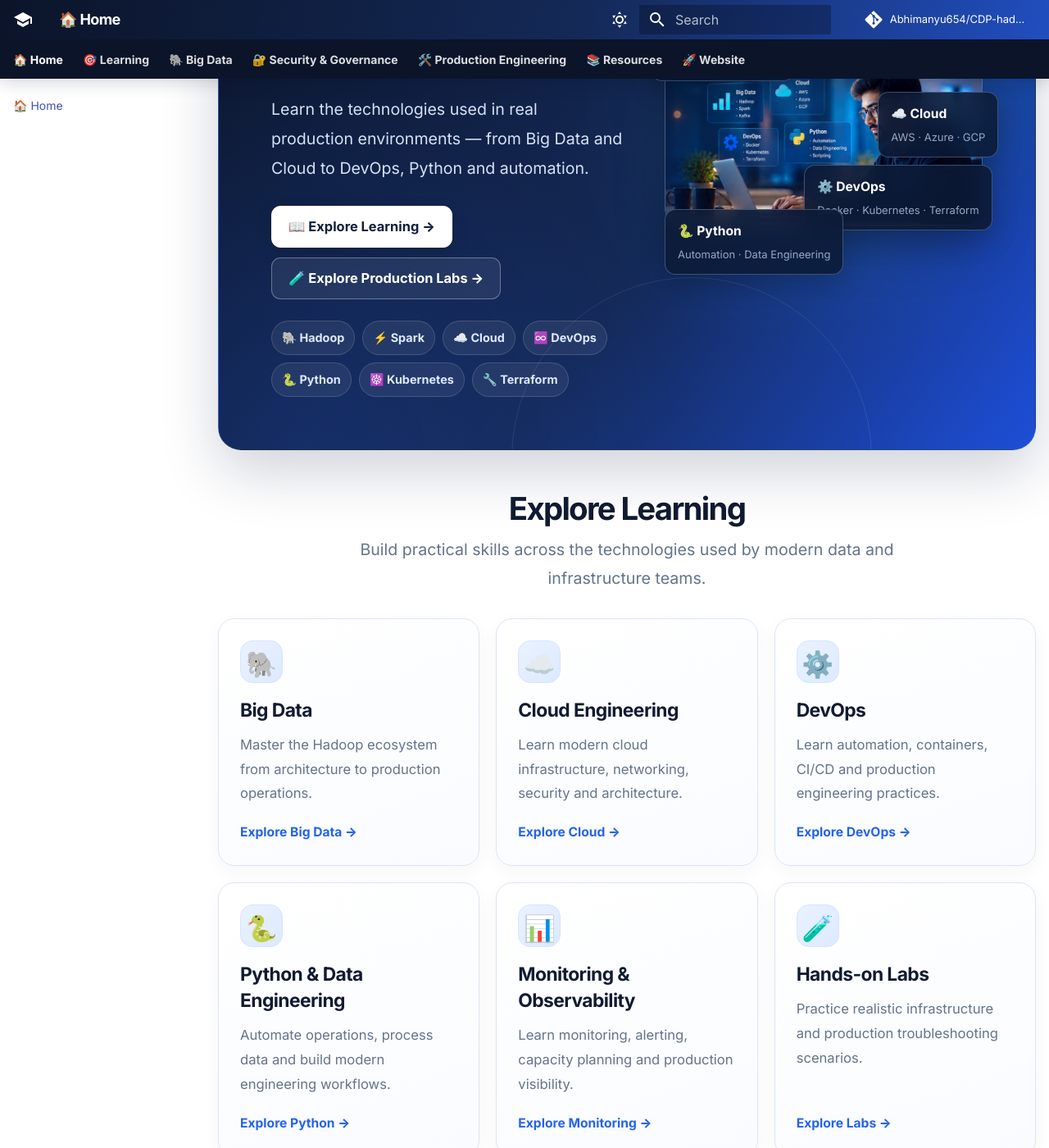
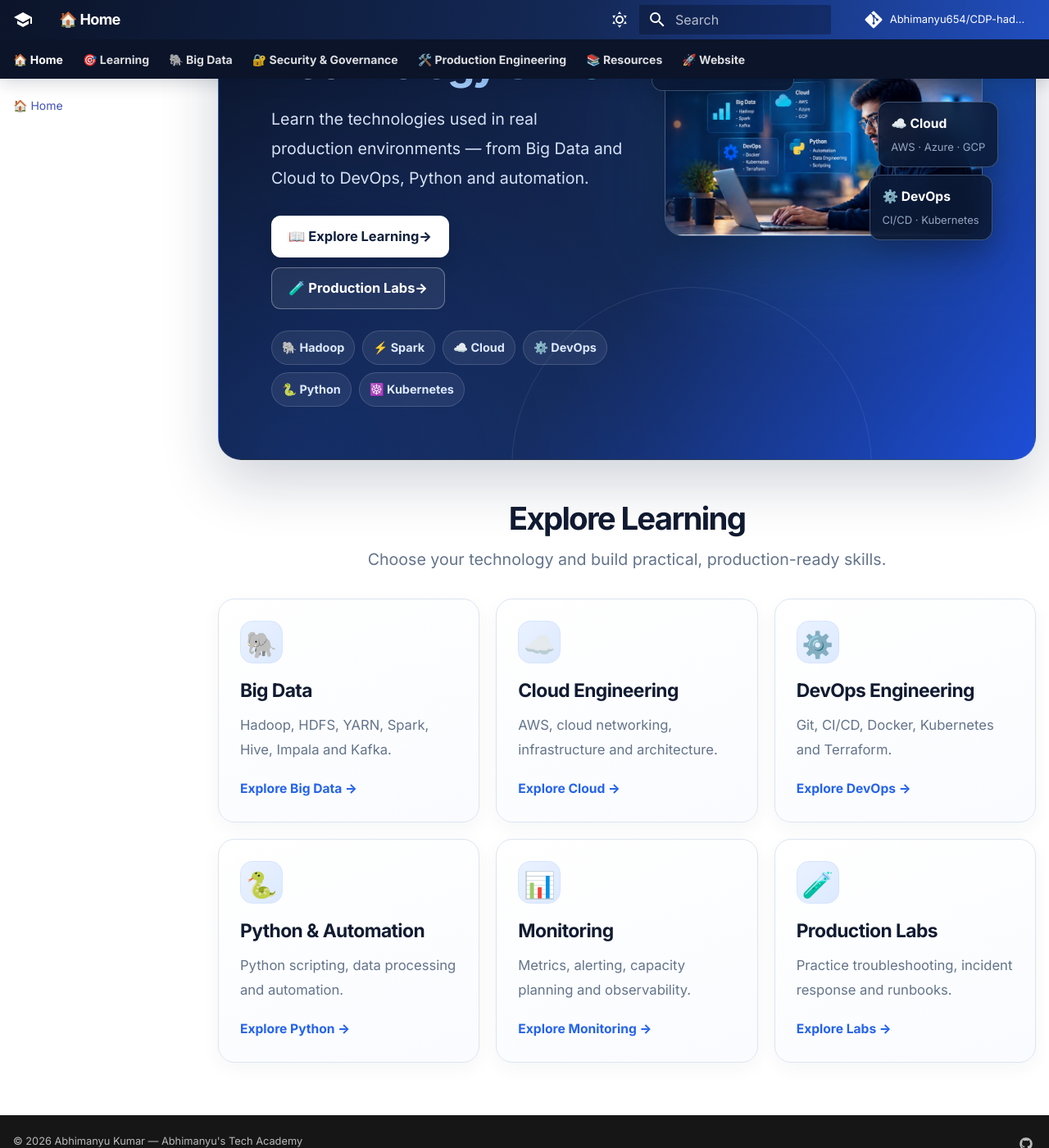
Before and after one commit to Abhimanyu654/CDP-hadoop-bigdata-training, an MkDocs documentation site: the page built from docs/index.md, in a window 1280 px wide and 1400 px high, scrolled down 364 px. Shown: the whole window at 82% size. Built offline with MkDocs 1.6.1 and Material for MkDocs 9.7.7, drawn with Linux system fonts in a browser that asks for light colours; comment, search, counter and statistics services are not loaded; some of the changed text lies outside the part shown.

Commit message:
Update index.md

```diff
--- a/docs/index.md
+++ b/docs/index.md
@@ -4,226 +4,131 @@ hide:
   - path
 ---
 
-<div class="academy-hero">
+<div class="academy-home">
 
-  <div class="academy-hero-content">
+  <section class="academy-hero">
 
-    <div class="academy-eyebrow">
-      ABHIMANYU'S TECH ACADEMY
+    <div class="academy-hero-content">
+
+      <div class="academy-eyebrow">
+        ABHIMANYU'S TECH ACADEMY
+      </div>
+
+      <h1>
+        Master Real-World<br>
+        <span>Technology Skills</span>
+      </h1>
+
+      <p class="academy-hero-description">
+        Learn the technologies used in real production environments —
+        from Big Data and Cloud to DevOps, Python and automation.
+      </p>
+
+      <div class="academy-buttons">
+        <a href="00-learning-roadmap/" class="academy-button">
+          📖 Explore Learning <span>→</span>
+        </a>
+
+        <a href="14-production-troubleshooting/" class="academy-button academy-button-outline">
+          🧪 Production Labs <span>→</span>
+        </a>
+      </div>
+
+      <div class="academy-tech-pills">
+        <span>🐘 Hadoop</span>
+        <span>⚡ Spark</span>
+        <span>☁️ Cloud</span>
+        <span>⚙️ DevOps</span>
+        <span>🐍 Python</span>
+        <span>☸️ Kubernetes</span>
+      </div>
+
     </div>
 
-    <h1>
-      Master Real-World<br>
-      <span>Technology Skills</span>
-    </h1>
+    <div class="academy-hero-visual">
 
-    <p class="academy-hero-description">
-      Learn the technologies used in real production environments —
-      from Big Data and Cloud to DevOps, Python and automation.
-    </p>
+      <div class="academy-image-glow"></div>
 
-    <div class="academy-buttons">
-      <a href="00-learning-roadmap/" class="academy-button">
-        📖 Explore Learning →
+      <img
+        src="images/academy-hero-image.png"
+        alt="Professional technology engineering and learning"
+        class="academy-engineer-image"
+      />
+
+      <div class="tech-float tech-bigdata">
+        <strong>📊 Big Data</strong>
+        <small>Hadoop · Spark · Kafka</small>
+      </div>
+
+      <div class="tech-float tech-cloud">
+        <strong>☁️ Cloud</strong>
+        <small>AWS · Azure · GCP</small>
+      </div>
+
+      <div class="tech-float tech-devops">
+        <strong>⚙️ DevOps</strong>
+        <small>CI/CD · Kubernetes</small>
+      </div>
+
+    </div>
+
+  </section>
+
+  <section class="academy-section">
+
+    <div class="academy-section-heading">
+      <h2>Explore Learning</h2>
+      <p>
+        Choose your technology and build practical, production-ready skills.
+      </p>
+    </div>
+
+    <div class="academy-course-grid">
+
+      <a href="01-hdfs/" class="academy-course-card">
+        <div class="academy-card-icon">🐘</div>
+        <h3>Big Data</h3>
+        <p>Hadoop, HDFS, YARN, Spark, Hive, Impala and Kafka.</p>
+        <span class="academy-card-link">Explore Big Data →</span>
       </a>
 
-      <a href="14-production-troubleshooting/" class="academy-button academy-button-outline">
-        🧪 Explore Production Labs →
+      <a href="00-learning-roadmap/" class="academy-course-card">
+        <div class="academy-card-icon">☁️</div>
+        <h3>Cloud Engineering</h3>
+        <p>AWS, cloud networking, infrastructure and architecture.</p>
+        <span class="academy-card-link">Explore Cloud →</span>
       </a>
+
+      <a href="00-learning-roadmap/" class="academy-course-card">
+        <div class="academy-card-icon">⚙️</div>
+        <h3>DevOps Engineering</h3>
+        <p>Git, CI/CD, Docker, Kubernetes and Terraform.</p>
+        <span class="academy-card-link">Explore DevOps →</span>
+      </a>
+
+      <a href="00-learning-roadmap/" class="academy-course-card">
+        <div class="academy-card-icon">🐍</div>
+        <h3>Python & Automation</h3>
+        <p>Python scripting, data processing and automation.</p>
+        <span class="academy-card-link">Explore Python →</span>
+      </a>
+
+      <a href="00-learning-roadmap/" class="academy-course-card">
+        <div class="academy-card-icon">📊</div>
+        <h3>Monitoring</h3>
+        <p>Metrics, alerting, capacity planning and observability.</p>
+        <span class="academy-card-link">Explore Monitoring →</span>
+      </a>
+
+      <a href="14-production-troubleshooting/" class="academy-course-card">
+        <div class="academy-card-icon">🧪</div>
+        <h3>Production Labs</h3>
+        <p>Practice troubleshooting, incident response and runbooks.</p>
+        <span class="academy-card-link">Explore Labs →</span>
+      </a>
+
     </div>
 
-    <div class="academy-tech-pills">
-      <span>🐘 Hadoop</span>
-      <span>⚡ Spark</span>
-      <span>☁️ Cloud</span>
-      <span>♾️ DevOps</span>
-      <span>🐍 Python</span>
-      <span>☸️ Kubernetes</span>
-      <span>🔧 Terraform</span>
-    </div>
-
-  </div>
-
-  <div class="academy-hero-visual">
-
-    <div class="academy-image-glow"></div>
-
-    <img
-      src="images/academy-hero-image.png"
-      alt="Technology engineer working on a laptop"
-      class="academy-engineer-image"
-    >
-
-    <div class="tech-float tech-bigdata">
-      <strong>📊 Big Data</strong>
-      <small>Hadoop · Spark · Kafka</small>
-    </div>
-
-    <div class="tech-float tech-cloud">
-      <strong>☁️ Cloud</strong>
-      <small>AWS · Azure · GCP</small>
-    </div>
-
-    <div class="tech-float tech-devops">
-      <strong>⚙️ DevOps</strong>
-      <small>Docker · Kubernetes · Terraform</small>
-    </div>
-
-    <div class="tech-float tech-python">
-      <strong>🐍 Python</strong>
-      <small>Automation · Data Engineering</small>
-    </div>
-
-  </div>
+  </section>
 
 </div>
-
-
-<section class="academy-section">
-
-  <div class="academy-section-heading">
-    <h2>Explore Learning</h2>
-    <p>
-      Build practical skills across the technologies used by modern
-      data and infrastructure teams.
-    </p>
-  </div>
-
-  <div class="academy-course-grid">
-
-    <a href="01-hdfs/" class="academy-course-card">
-      <div class="academy-card-icon">🐘</div>
-      <h3>Big Data</h3>
-      <p>
-        Master the Hadoop ecosystem from architecture
-        to production operations.
-      </p>
-      <span>Explore Big Data →</span>
-    </a>
-
-    <a href="00-learning-roadmap/" class="academy-course-card">
-      <div class="academy-card-icon">☁️</div>
-      <h3>Cloud Engineering</h3>
-      <p>
-        Learn modern cloud infrastructure, networking,
-        security and architecture.
-      </p>
-      <span>Explore Cloud →</span>
-    </a>
-
-    <a href="00-learning-roadmap/" class="academy-course-card">
-      <div class="academy-card-icon">⚙️</div>
-      <h3>DevOps</h3>
-      <p>
-        Learn automation, containers, CI/CD and
-        production engineering practices.
-      </p>
-      <span>Explore DevOps →</span>
-    </a>
-
-    <a href="00-learning-roadmap/" class="academy-course-card">
-      <div class="academy-card-icon">🐍</div>
-      <h3>Python & Data Engineering</h3>
-      <p>
-        Automate operations, process data and build
-        modern engineering workflows.
-      </p>
-      <span>Explore Python →</span>
-    </a>
-
-    <a href="00-learning-roadmap/" class="academy-course-card">
-      <div class="academy-card-icon">📊</div>
-      <h3>Monitoring & Observability</h3>
-      <p>
-        Learn monitoring, alerting, capacity planning
-        and production visibility.
-      </p>
-      <span>Explore Monitoring →</span>
-    </a>
-
-    <a href="14-production-troubleshooting/" class="academy-course-card">
-      <div class="academy-card-icon">🧪</div>
-      <h3>Hands-on Labs</h3>
-      <p>
-        Practice realistic infrastructure and
-        production troubleshooting scenarios.
-      </p>
-      <span>Explore Labs →</span>
-    </a>
-
-  </div>
-
-</section>
-
-
-<section class="academy-process">
-
-  <div class="academy-section-heading">
-    <h2>Learn. Practice. Troubleshoot. Operate.</h2>
-    <p>
-      Go beyond theory with a practical, production-focused approach.
-    </p>
-  </div>
-
-  <div class="academy-process-grid">
-
-    <div class="academy-process-card">
-      <strong>01</strong>
-      <h3>Understand</h3>
-      <p>Learn architecture and core concepts.</p>
-    </div>
-
-    <div class="academy-process-arrow">→</div>
-
-    <div class="academy-process-card">
-      <strong>02</strong>
-      <h3>Practice</h3>
-      <p>Work with real examples and hands-on labs.</p>
-    </div>
-
-    <div class="academy-process-arrow">→</div>
-
-    <div class="academy-process-card">
-      <strong>03</strong>
-      <h3>Troubleshoot</h3>
-      <p>Solve realistic production problems.</p>
-    </div>
-
-    <div class="academy-process-arrow">→</div>
-
-    <div class="academy-process-card">
-      <strong>04</strong>
-      <h3>Operate</h3>
-      <p>Build confidence to work in production.</p>
-    </div>
-
-  </div>
-
-</section>
-
-
-<section class="academy-final-cta">
-
-  <div>
-    <h2>Your journey starts here.</h2>
-
-    <p>
-      Learn the technology. Build the system.
-      Break it safely. Understand why it failed.
-      Then learn how to operate it.
-    </p>
-  </div>
-
-  <div class="academy-cta-buttons">
-
-    <a href="00-learning-roadmap/" class="academy-button">
-      📖 Start Learning →
-    </a>
-
-    <a href="01-hdfs/" class="academy-button academy-button-outline">
-      🐘 Start with HDFS →
-    </a>
-
-  </div>
-
-</section>
```
